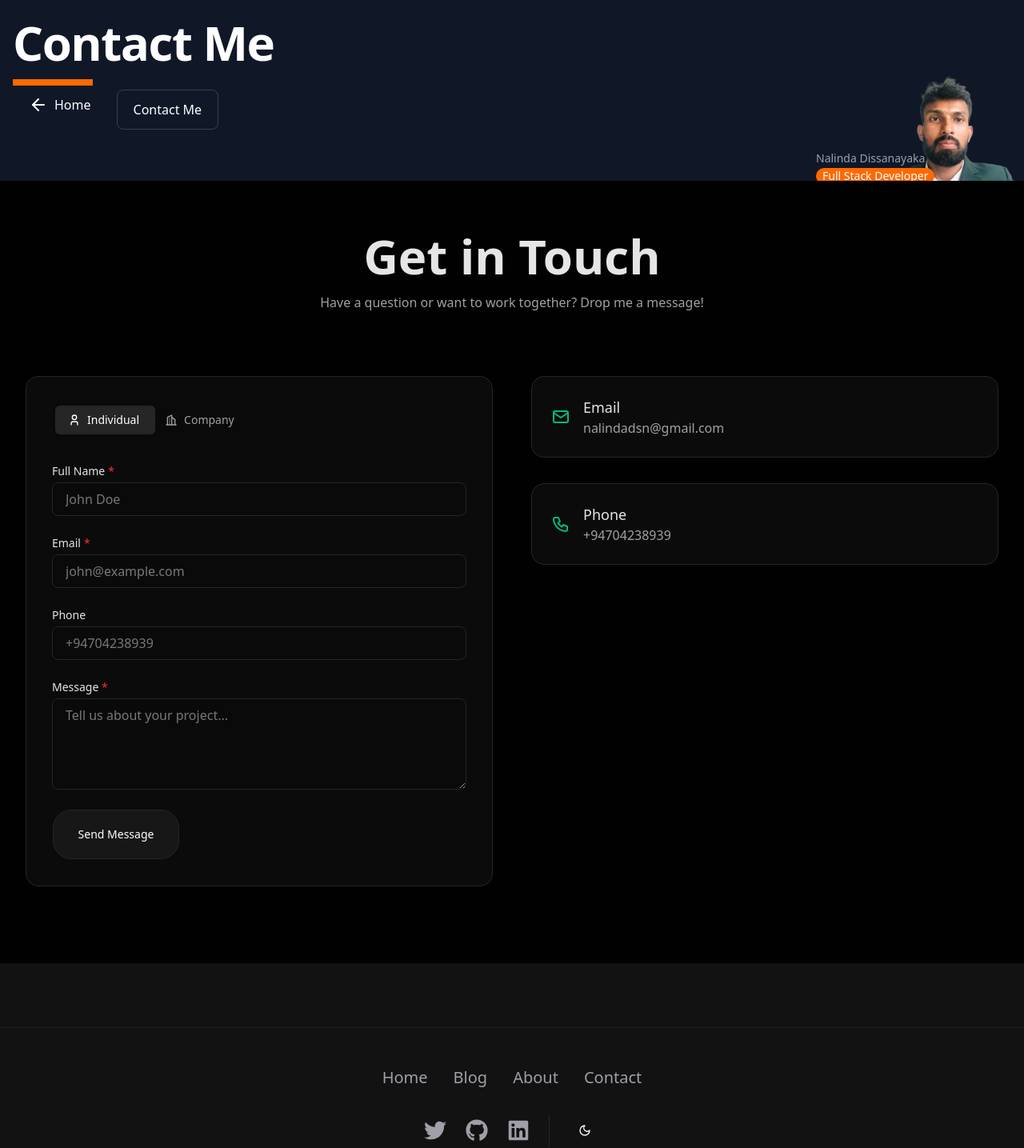
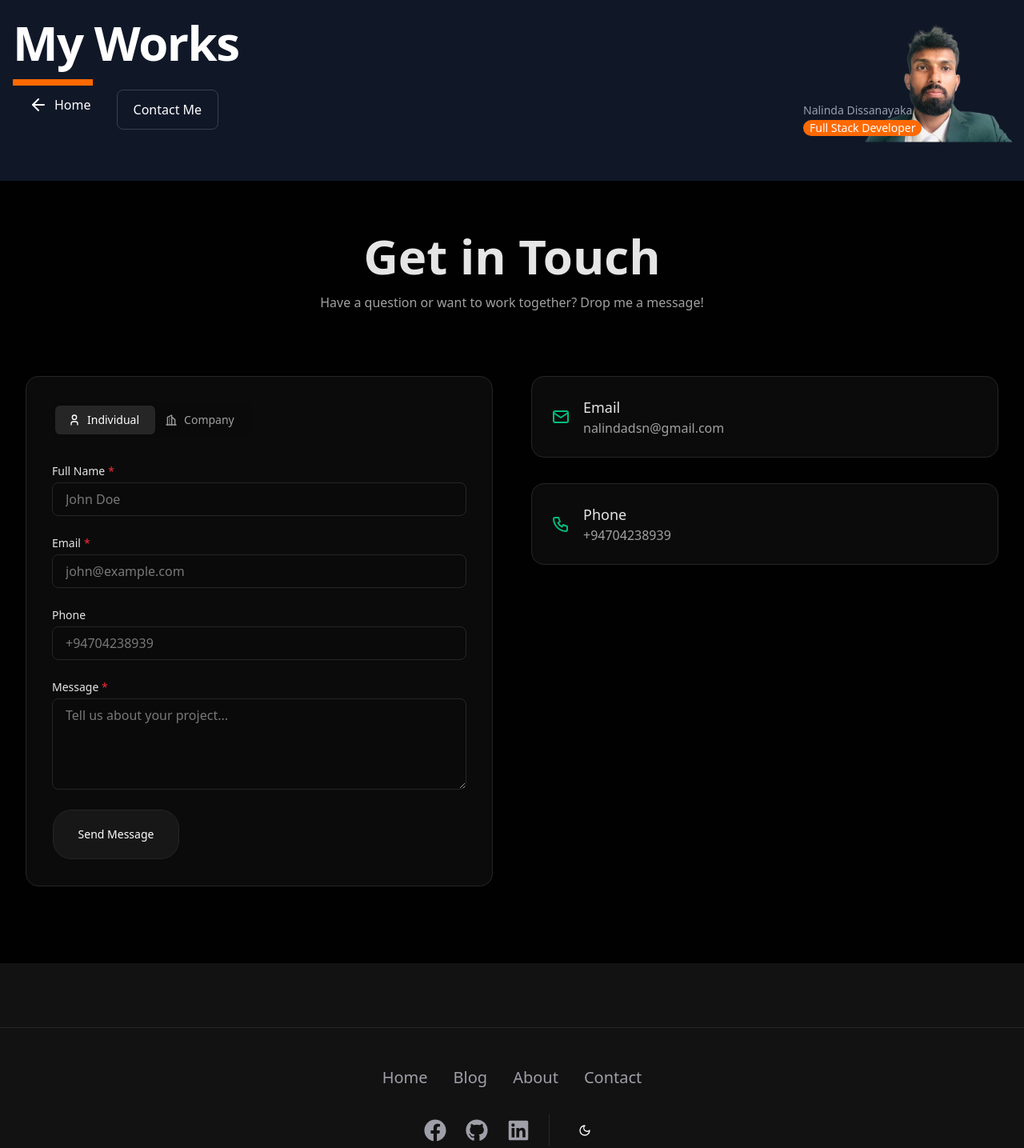
Before and after one commit to Nalindadsn/chanaka-fernando, a Next.js app: page /contact in a window 1280 px wide. Shown: the part 97-1532 px from the top of the page at 80% size. Built offline with nearby package versions, Linux system fonts and the light colour scheme.

Commit message:
add data2

```diff
--- a/src/app/about/page.tsx
+++ b/src/app/about/page.tsx
@@ -44,31 +44,31 @@ function page() {
   ];
   return (
     <div>
-      <section className="bg-white dark:bg-gray-900 relative pt-14 overflow-hidden">
-        <div className="grid max-w-screen-xl px-4 py-8 mx-auto lg:gap-8 xl:gap-0 lg:py-16 lg:grid-cols-12">
+      <section className="bg-white dark:bg-gray-900 relative pt-14 overflow-x-hidden">
+        <div className="grid max-w-screen-xl px-4 pt-0 py-8 mx-auto lg:gap-8 xl:gap-0 lg:py-16 lg:grid-cols-12">
           <div className="mr-auto place-self-center lg:col-span-7">
             <h1 className="max-w-2xl mb-4 text-4xl font-extrabold tracking-tight leading-none md:text-5xl xl:text-6xl dark:text-white">
-              My Journey
+              My Works
             </h1>
             <div className="bg-orange-500 p-1  w-[100px]"></div>
 
             <Link
               href="/"
-              className="inline-flex items-center gap-2 items-center justify-center px-5 py-3 mr-3 text-base font-medium text-center text-white rounded-lg bg-primary-700 hover:bg-primary-800 focus:ring-4 focus:ring-primary-300 dark:focus:ring-primary-900"
+              className="text-gray-900 inline-flex items-center gap-2 items-center justify-center px-5 py-3 mr-3 text-base font-medium text-center dark:text-white rounded-lg bg-primary-700 hover:bg-primary-800 focus:ring-4 focus:ring-primary-300 dark:focus:ring-primary-900"
             >
               <ArrowLeft />
               Home
             </Link>
             <Link
               href="/contact"
-              className="z-100 inline-flex items-center justify-center px-5 py-3 text-base font-medium text-center text-gray-900 border border-gray-300 rounded-lg hover:bg-gray-100 focus:ring-4 focus:ring-gray-100 dark:text-white dark:border-gray-700 dark:hover:bg-gray-700 dark:focus:ring-gray-800"
+              className=" z-100 inline-flex items-center justify-center px-5 py-3 text-base font-medium text-center text-gray-900 border border-gray-300 rounded-lg hover:bg-gray-100 focus:ring-4 focus:ring-gray-100 dark:text-white dark:border-gray-700 dark:hover:bg-gray-700 dark:focus:ring-gray-800"
             >
               Contact Me
             </Link>
           </div>
-          <div className=" lg:mt-0 lg:col-span-5 lg:flex">
-            <p className="right-0 absolute -bottom-10 max-w-2xl mb-6 font-light text-gray-500 lg:mb-8 md:text-lg lg:text-xl dark:text-gray-400">
-              <div className="absolute bottom-1 -left-15 z-100">
+          <div className="relative lg:mt-0 lg:col-span-5 lg:flex mt-10">
+            <div className="right-0 absolute -bottom-10 max-w-2xl mb-6 font-light text-gray-500 lg:mb-8 md:text-lg lg:text-xl dark:text-gray-400">
+              <div className="absolute -bottom-0 -left-15 z-100">
                 {" "}
                 <span className="text-sm text-sm">Nalinda Dissanayaka</span>
                 <div className="bg-orange-500 px-2  whitespace-nowrap text-sm text-white rounded-full">
@@ -83,7 +83,7 @@ function page() {
                 height={200}
                 className="scale-110 relative z-10 w-[200px] "
               />
-            </p>
+            </div>
           </div>
         </div>
       </section>
--- a/src/app/contact/page.tsx
+++ b/src/app/contact/page.tsx
@@ -64,31 +64,31 @@ const ContactPage = () => {
 
   return (
     <main className="min-h-screen bg-white dark:bg-black/[0.96] antialiased bg-grid-black/[0.02] dark:bg-grid-white/[0.02]">
-      <section className="bg-white dark:bg-gray-900 relative pt-14 overflow-hidden">
-        <div className="grid max-w-screen-xl px-4 py-8 mx-auto lg:gap-8 xl:gap-0 lg:py-16 lg:grid-cols-12">
+      <section className="bg-white dark:bg-gray-900 relative pt-14 overflow-x-hidden">
+        <div className="grid max-w-screen-xl px-4 pt-0 py-8 mx-auto lg:gap-8 xl:gap-0 lg:py-16 lg:grid-cols-12">
           <div className="mr-auto place-self-center lg:col-span-7">
             <h1 className="max-w-2xl mb-4 text-4xl font-extrabold tracking-tight leading-none md:text-5xl xl:text-6xl dark:text-white">
-              Contact Me
+              My Works
             </h1>
             <div className="bg-orange-500 p-1  w-[100px]"></div>
 
             <Link
               href="/"
-              className="inline-flex items-center gap-2 items-center justify-center px-5 py-3 mr-3 text-base font-medium text-center text-white rounded-lg bg-primary-700 hover:bg-primary-800 focus:ring-4 focus:ring-primary-300 dark:focus:ring-primary-900"
+              className="text-gray-900 inline-flex items-center gap-2 items-center justify-center px-5 py-3 mr-3 text-base font-medium text-center dark:text-white rounded-lg bg-primary-700 hover:bg-primary-800 focus:ring-4 focus:ring-primary-300 dark:focus:ring-primary-900"
             >
               <ArrowLeft />
               Home
             </Link>
             <Link
               href="/contact"
-              className="z-100 inline-flex items-center justify-center px-5 py-3 text-base font-medium text-center text-gray-900 border border-gray-300 rounded-lg hover:bg-gray-100 focus:ring-4 focus:ring-gray-100 dark:text-white dark:border-gray-700 dark:hover:bg-gray-700 dark:focus:ring-gray-800"
+              className=" z-100 inline-flex items-center justify-center px-5 py-3 text-base font-medium text-center text-gray-900 border border-gray-300 rounded-lg hover:bg-gray-100 focus:ring-4 focus:ring-gray-100 dark:text-white dark:border-gray-700 dark:hover:bg-gray-700 dark:focus:ring-gray-800"
             >
               Contact Me
             </Link>
           </div>
-          <div className=" lg:mt-0 lg:col-span-5 lg:flex">
-            <p className="right-0 absolute -bottom-10 max-w-2xl mb-6 font-light text-gray-500 lg:mb-8 md:text-lg lg:text-xl dark:text-gray-400">
-              <div className="absolute bottom-1 -left-15 z-100">
+          <div className="relative lg:mt-0 lg:col-span-5 lg:flex mt-10">
+            <div className="right-0 absolute -bottom-10 max-w-2xl mb-6 font-light text-gray-500 lg:mb-8 md:text-lg lg:text-xl dark:text-gray-400">
+              <div className="absolute -bottom-0 -left-15 z-100">
                 {" "}
                 <span className="text-sm text-sm">Nalinda Dissanayaka</span>
                 <div className="bg-orange-500 px-2  whitespace-nowrap text-sm text-white rounded-full">
@@ -103,7 +103,7 @@ const ContactPage = () => {
                 height={200}
                 className="scale-110 relative z-10 w-[200px] "
               />
-            </p>
+            </div>
           </div>
         </div>
       </section>
--- a/src/app/work/page.tsx
+++ b/src/app/work/page.tsx
@@ -6,8 +6,8 @@ import React from "react";
 function page() {
   return (
     <div>
-      <section className="bg-white dark:bg-gray-900 relative pt-14 overflow-hidden">
-        <div className="grid max-w-screen-xl px-4 py-8 mx-auto lg:gap-8 xl:gap-0 lg:py-16 lg:grid-cols-12">
+      <section className="bg-white dark:bg-gray-900 relative pt-14 overflow-x-hidden">
+        <div className="grid max-w-screen-xl px-4 pt-0 py-8 mx-auto lg:gap-8 xl:gap-0 lg:py-16 lg:grid-cols-12">
           <div className="mr-auto place-self-center lg:col-span-7">
             <h1 className="max-w-2xl mb-4 text-4xl font-extrabold tracking-tight leading-none md:text-5xl xl:text-6xl dark:text-white">
               My Works
@@ -16,21 +16,21 @@ function page() {
 
             <Link
               href="/"
-              className="inline-flex items-center gap-2 items-center justify-center px-5 py-3 mr-3 text-base font-medium text-center text-white rounded-lg bg-primary-700 hover:bg-primary-800 focus:ring-4 focus:ring-primary-300 dark:focus:ring-primary-900"
+              className="text-gray-900 inline-flex items-center gap-2 items-center justify-center px-5 py-3 mr-3 text-base font-medium text-center dark:text-white rounded-lg bg-primary-700 hover:bg-primary-800 focus:ring-4 focus:ring-primary-300 dark:focus:ring-primary-900"
             >
               <ArrowLeft />
               Home
             </Link>
             <Link
               href="/contact"
-              className="z-100 inline-flex items-center justify-center px-5 py-3 text-base font-medium text-center text-gray-900 border border-gray-300 rounded-lg hover:bg-gray-100 focus:ring-4 focus:ring-gray-100 dark:text-white dark:border-gray-700 dark:hover:bg-gray-700 dark:focus:ring-gray-800"
+              className=" z-100 inline-flex items-center justify-center px-5 py-3 text-base font-medium text-center text-gray-900 border border-gray-300 rounded-lg hover:bg-gray-100 focus:ring-4 focus:ring-gray-100 dark:text-white dark:border-gray-700 dark:hover:bg-gray-700 dark:focus:ring-gray-800"
             >
               Contact Me
             </Link>
           </div>
-          <div className=" lg:mt-0 lg:col-span-5 lg:flex">
-            <p className="right-0 absolute -bottom-10 max-w-2xl mb-6 font-light text-gray-500 lg:mb-8 md:text-lg lg:text-xl dark:text-gray-400">
-              <div className="absolute bottom-1 -left-15 z-100">
+          <div className="relative lg:mt-0 lg:col-span-5 lg:flex mt-10">
+            <div className="right-0 absolute -bottom-10 max-w-2xl mb-6 font-light text-gray-500 lg:mb-8 md:text-lg lg:text-xl dark:text-gray-400">
+              <div className="absolute -bottom-0 -left-15 z-100">
                 {" "}
                 <span className="text-sm text-sm">Nalinda Dissanayaka</span>
                 <div className="bg-orange-500 px-2  whitespace-nowrap text-sm text-white rounded-full">
@@ -45,7 +45,7 @@ function page() {
                 height={200}
                 className="scale-110 relative z-10 w-[200px] "
               />
-            </p>
+            </div>
           </div>
         </div>
       </section>
--- a/src/components/footer/Footer.tsx
+++ b/src/components/footer/Footer.tsx
@@ -3,26 +3,26 @@
 import React from "react";
 import { motion } from "framer-motion";
 import Link from "next/link";
-import { FaTwitter, FaGithub, FaLinkedin } from "react-icons/fa";
+import { FaTwitter, FaGithub, FaLinkedin, FaFacebook } from "react-icons/fa";
 import { ThemeToggle } from "../ui/theme-toggle";
 
 const Footer = () => {
   const socialLinks = [
     {
       name: "Twitter",
-      href: "https://twitter.com/Shujaulislam09",
-      icon: <FaTwitter className="w-7 h-7" />,
+      href: "https://facebook.com/",
+      icon: <FaFacebook className="w-7 h-7" />,
       hoverColor: "hover:text-[#1DA1F2]",
     },
     {
       name: "GitHub",
-      href: "https://github.com/Shujaulislam",
+      href: "https://github.com/nalindadsn",
       icon: <FaGithub className="w-7 h-7" />,
       hoverColor: "hover:text-[#333] dark:hover:text-white",
     },
     {
       name: "LinkedIn",
-      href: "https://www.linkedin.com/in/shuja-ul-islam/",
+      href: "https://www.linkedin.com/",
       icon: <FaLinkedin className="w-7 h-7" />,
       hoverColor: "hover:text-[#0A66C2]",
     },
@@ -30,7 +30,7 @@ const Footer = () => {
 
   const quickLinks = [
     { name: "Home", href: "/" },
-    { name: "Blog", href: "/blog" },
+    { name: "Blog", href: "https://stackprod.com" },
     { name: "About", href: "/about" },
     { name: "Contact", href: "/contact" },
   ];
```
